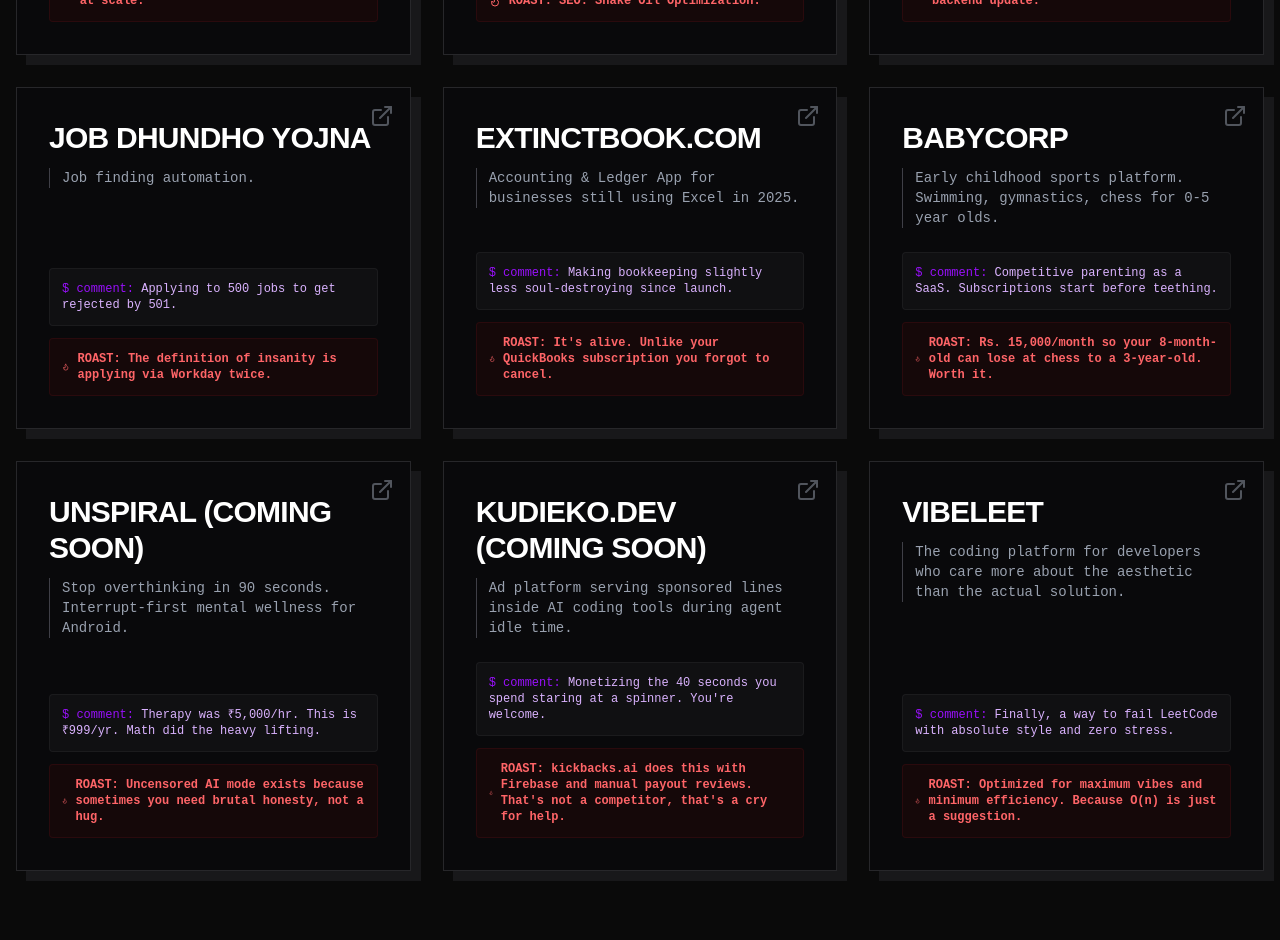
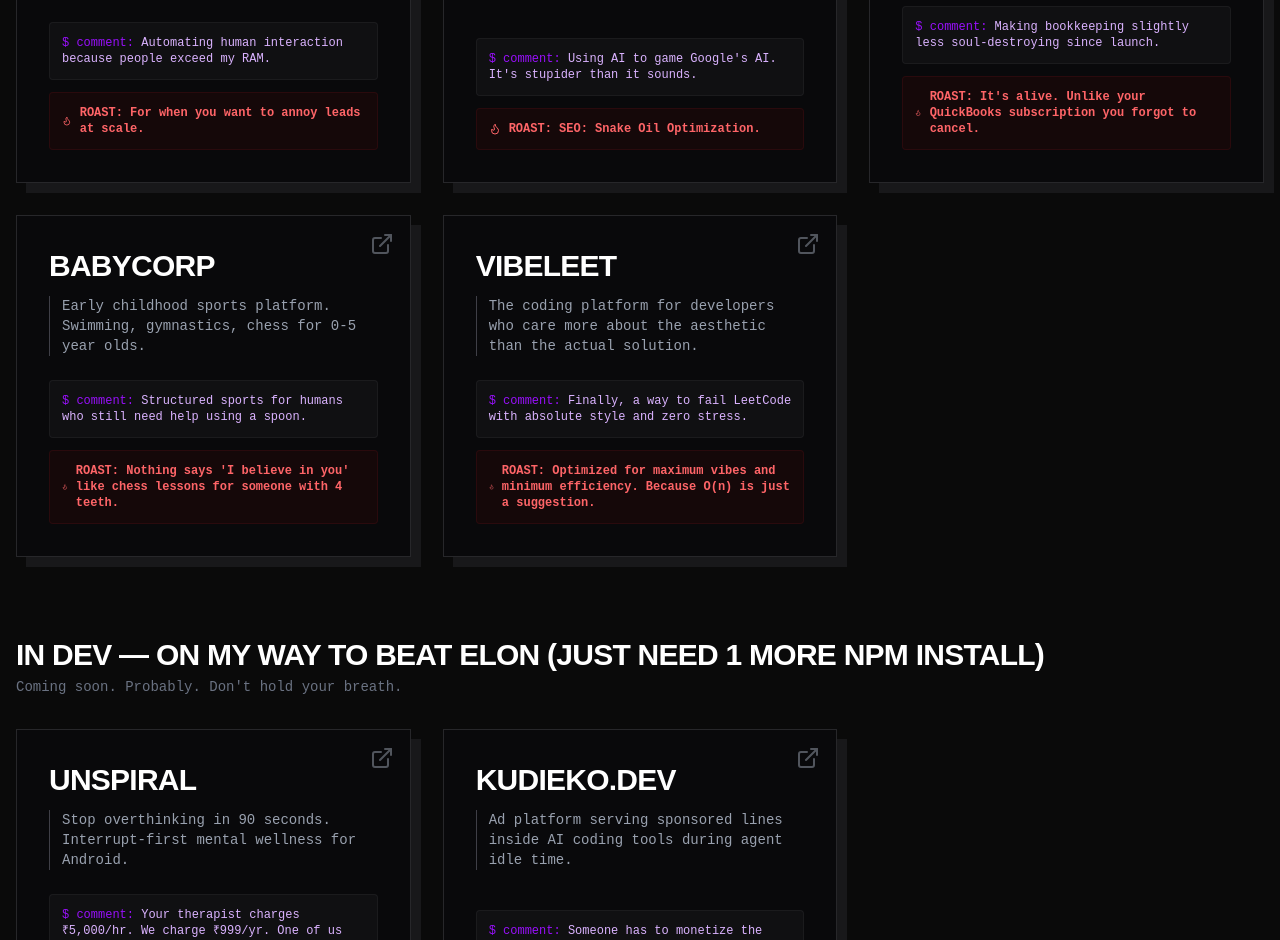
Before and after one commit to NapsterMayank/myPortfolio, a Next.js app: page / in a window 1280 px wide. Shown: the part 1860-2800 px from the top of the page. Built offline with nearby package versions, Linux system fonts and the light colour scheme.

Commit message:
group projects into sarcastic categories: live, in dev, shut down

```diff
--- a/src/components/Projects.tsx
+++ b/src/components/Projects.tsx
@@ -11,7 +11,17 @@
   roast: string;
 }
 
-const projects: Project[] = [
+interface ProjectCategory {
+  label: string;
+  subtitle: string;
+  projects: Project[];
+}
+
+const categories: ProjectCategory[] = [
+  {
+    label: "LIVE — Beating Elon in Just 1 Year (If I Get Funding)",
+    subtitle: "Running in production. Somehow. Don't jinx it.",
+    projects: [
       {
         title: "Crackalot.co",
         url: "https://crackalot.co",
@@ -48,6 +58,53 @@
         roast: "SEO: Snake Oil Optimization."
       },
       {
+        title: "ExtinctBook.com",
+        url: "https://extinctbook.com",
+        description: "Accounting & Ledger App for businesses still using Excel in 2025.",
+        sarcasticComment: "Making bookkeeping slightly less soul-destroying since launch.",
+        roast: "It's alive. Unlike your QuickBooks subscription you forgot to cancel."
+      },
+      {
+        title: "BabyCorp",
+        url: "#",
+        description: "Early childhood sports platform. Swimming, gymnastics, chess for 0-5 year olds.",
+        sarcasticComment: "Structured sports for humans who still need help using a spoon.",
+        roast: "Nothing says 'I believe in you' like chess lessons for someone with 4 teeth."
+      },
+      {
+        title: "VibeLeet",
+        url: "https://vibeleet.xyz",
+        description: "The coding platform for developers who care more about the aesthetic than the actual solution.",
+        sarcasticComment: "Finally, a way to fail LeetCode with absolute style and zero stress.",
+        roast: "Optimized for maximum vibes and minimum efficiency. Because O(n) is just a suggestion."
+      }
+    ]
+  },
+  {
+    label: "IN DEV — On My Way to Beat Elon (Just Need 1 More npm install)",
+    subtitle: "Coming soon. Probably. Don't hold your breath.",
+    projects: [
+      {
+        title: "Unspiral",
+        url: "#",
+        description: "Stop overthinking in 90 seconds. Interrupt-first mental wellness for Android.",
+        sarcasticComment: "Your therapist charges ₹5,000/hr. We charge ₹999/yr. One of us respects your time.",
+        roast: "Uncensored mode will say what your friends think but are too polite to tell you. You asked for it."
+      },
+      {
+        title: "Kudieko.dev",
+        url: "#",
+        description: "Ad platform serving sponsored lines inside AI coding tools during agent idle time.",
+        sarcasticComment: "Someone has to monetize the void between your prompts. Might as well be you.",
+        roast: "We put ads in your terminal. This is fine. Everything is fine."
+      }
+    ]
+  },
+  {
+    label: "SHUT DOWN — Broke AF, API Costs Won",
+    subtitle: "RIP. Killed by my own AWS bill. Pour one out.",
+    projects: [
+      {
         title: "Tinder Maker Yojna",
         url: "#",
         description: "Automated dating application helper.",
@@ -60,41 +117,8 @@
         description: "Job finding automation.",
         sarcasticComment: "Applying to 500 jobs to get rejected by 501.",
         roast: "The definition of insanity is applying via Workday twice."
-  },
-   {
-    title: "ExtinctBook.com",
-    url: "https://extinctbook.com",
-    description: "Accounting & Ledger App for businesses still using Excel in 2025.",
-    sarcasticComment: "Making bookkeeping slightly less soul-destroying since launch.",
-    roast: "It's alive. Unlike your QuickBooks subscription you forgot to cancel."
-  },
-  {
-    title: "BabyCorp",
-    url: "#",
-    description: "Early childhood sports platform. Swimming, gymnastics, chess for 0-5 year olds.",
-    sarcasticComment: "Competitive parenting as a SaaS. Subscriptions start before teething.",
-    roast: "Rs. 15,000/month so your 8-month-old can lose at chess to a 3-year-old. Worth it."
-  },
-  {
-    title: "Unspiral (Coming Soon)",
-    url: "#",
-    description: "Stop overthinking in 90 seconds. Interrupt-first mental wellness for Android.",
-    sarcasticComment: "Therapy was ₹5,000/hr. This is ₹999/yr. Math did the heavy lifting.",
-    roast: "Uncensored AI mode exists because sometimes you need brutal honesty, not a hug."
-  },
-  {
-    title: "Kudieko.dev (Coming Soon)",
-    url: "#",
-    description: "Ad platform serving sponsored lines inside AI coding tools during agent idle time.",
-    sarcasticComment: "Monetizing the 40 seconds you spend staring at a spinner. You're welcome.",
-    roast: "kickbacks.ai does this with Firebase and manual payout reviews. That's not a competitor, that's a cry for help."
-  },
-  {
-    title: "VibeLeet",
-    url: "https://vibeleet.xyz",
-    description: "The coding platform for developers who care more about the aesthetic than the actual solution.",
-    sarcasticComment: "Finally, a way to fail LeetCode with absolute style and zero stress.",
-    roast: "Optimized for maximum vibes and minimum efficiency. Because O(n) is just a suggestion."
+      }
+    ]
   }
 ];
 
@@ -112,8 +136,17 @@
         </p>
       </div>
 
+      {categories.map((category, catIndex) => (
+        <div key={catIndex} className="mb-20">
+          <div className="mb-8">
+            <h3 className="text-2xl md:text-3xl font-black text-white uppercase tracking-tight">
+              {category.label}
+            </h3>
+            <p className="text-sm text-gray-500 font-mono mt-1">{category.subtitle}</p>
+          </div>
+
           <div className="grid grid-cols-1 md:grid-cols-2 lg:grid-cols-3 gap-8">
-        {projects.map((project, index) => (
+            {category.projects.map((project, index) => (
               <motion.a
                 key={index}
                 href={project.url}
@@ -152,6 +185,8 @@
               </motion.a>
             ))}
           </div>
+        </div>
+      ))}
     </section>
   );
 }
```
Lines whose indentation alone changed are shown as unchanged.
